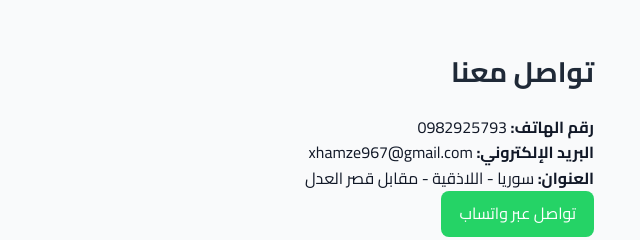
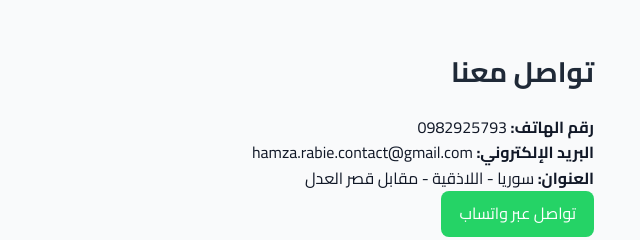
Before and after one commit to hamzarabie967/My-website-, a plain HTML site: page index.html in a window 1280 px wide. Shown: the part 2467-2707 px from the top of the page, 576-1216 px from the left. Drawn offline with Linux system fonts and the light colour scheme.

Commit message:
Update index.html

```diff
--- a/index.html
+++ b/index.html
@@ -239,7 +239,7 @@ footer {
   </section>  <section class="section" id="contact">
     <h2>تواصل معنا</h2>
     <p><strong>رقم الهاتف:</strong> 0982925793</p>
-    <p><strong>البريد الإلكتروني:</strong> xhamze967@gmail.com</p>
+    <p><strong>البريد الإلكتروني:</strong> hamza.rabie.contact@gmail.com</p>
     <p><strong>العنوان:</strong> سوريا - اللاذقية - مقابل قصر العدل</p>
     <a class="whatsapp" href="https://wa.me/qr/UW7SWKQZHBK3M1" target="_blank">تواصل عبر واتساب</a>
     <div style="margin-top:30px">
```
